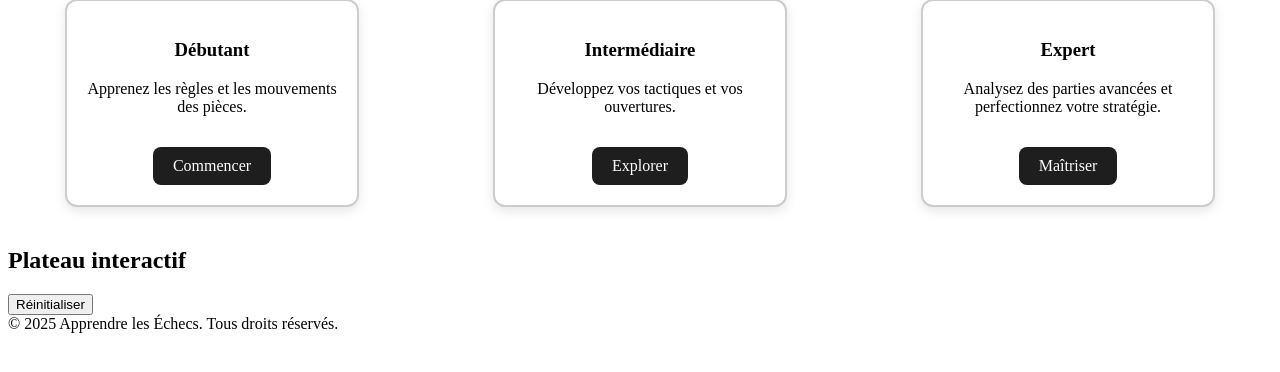
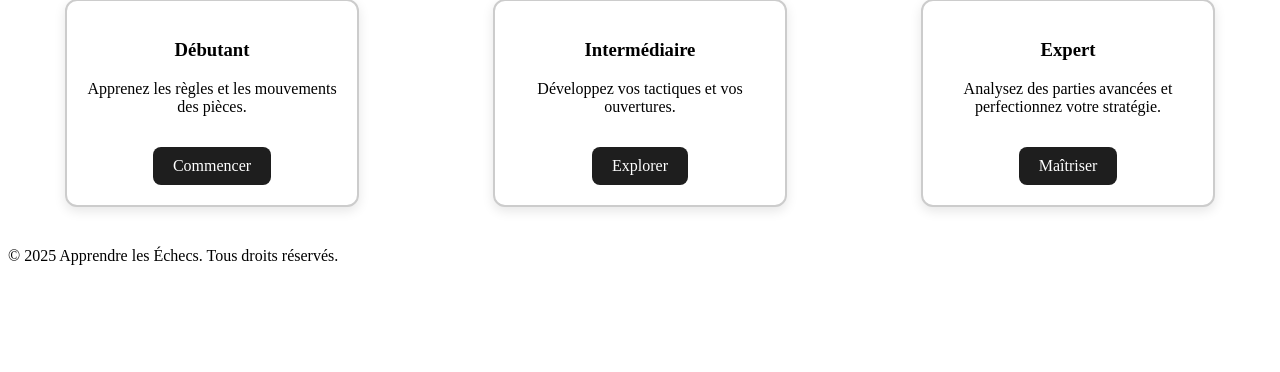
Before and after one commit to ordinalcyber/site, a Flask app: page / in a window 1280 px wide. Shown: the part 214-586 px from the top of the page. Run offline with Flask 3, Linux system fonts and the light colour scheme; some libraries are stand-ins or nearby versions.

Commit message:
Update index.html

```diff
--- a/templates/index.html
+++ b/templates/index.html
@@ -25,28 +25,4 @@
   </div>
 </section>
 
-<section class="chess-interactive">
-  <h2>Plateau interactif</h2>
-  <div id="chessboard" style="width: 400px; margin: auto;"></div>
-  <button onclick="board.start()">Réinitialiser</button>
-</section>
 {% endblock %}
-
-{% block scripts %}
-  {{ super() }}
-  <!-- CSS de chessboard.js -->
-  <link rel="stylesheet" href="{{ url_for('static', filename='css/chessboard-1.0.0.min.css') }}">
-  <!-- JS de chessboard.js -->
-  <script src="{{ url_for('static', filename='js/chessboard-1.0.0.min.js') }}"></script>
-  {{ super() }}
-  <script>
-  document.addEventListener('DOMContentLoaded', function () {
-    var board = Chessboard('chessboard', {
-      draggable: true,
-      dropOffBoard: 'snapback',
-      position: 'start',
-      pieceTheme: '/static/img/chesspieces/wikipedia/{piece}.png'
-    });
-  });
-</script>
-{% endblock %}
```
